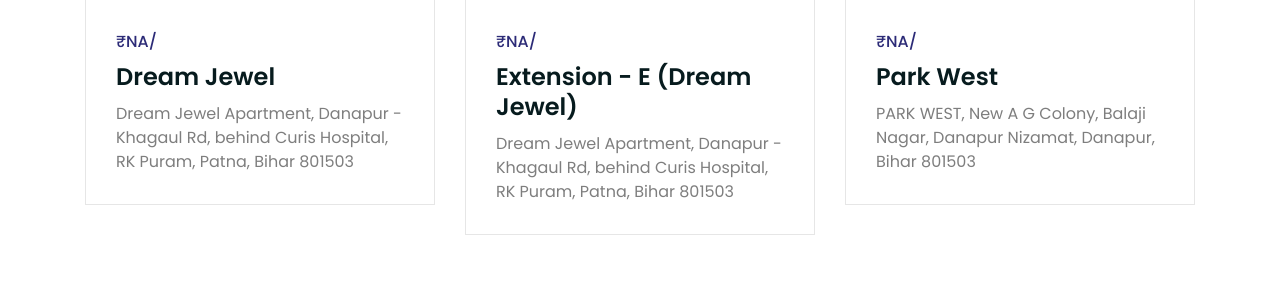
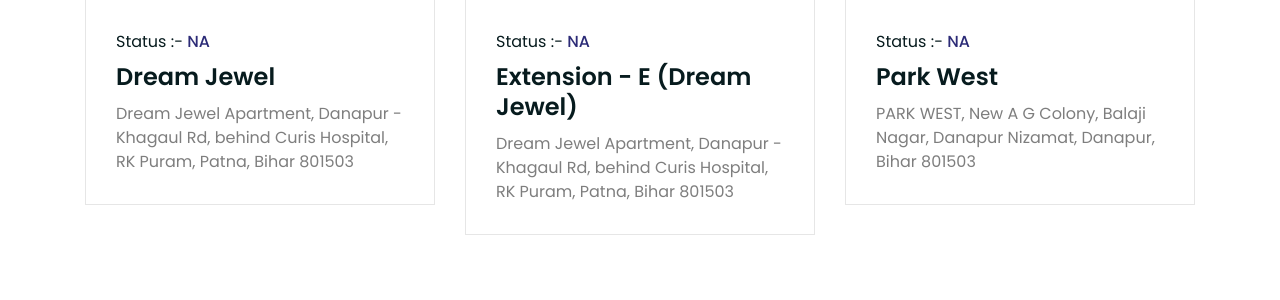
Before and after one commit to metankush/deep, a PHP site: page /stock/ in a window 1280 px wide. Shown: the part 2507-2807 px from the top of the page. Run offline with PHP 8.4, Linux system fonts and the light colour scheme; data comes from the database, SQL or seed files in the repository; some libraries are stand-ins or nearby versions; some web fonts are replaced.

Commit message:
10/08/24 deep update

```diff
--- a/index.php
+++ b/index.php
@@ -391,7 +391,7 @@ if ($t < "2") {
                     $sql = "SELECT r.category_id, r.subcategory_id, r.project_name, r.product_description,  r.price, r.address, r.google_map, r.photo, r.description,  r.id, r.status, e.project_cate_name, m.subcategory_name
        FROM project_category_tbl e
        JOIN project_tbl r ON e.id=r.category_id
-	   JOIN project_subcategory_tbl m ON m.id=r.subcategory_id WHERE r.`category_id` ='1'  Or `status`='1'";
+	   JOIN project_subcategory_tbl m ON m.id=r.subcategory_id WHERE r.`category_id` ='1'  and `status`='1'";
 
                     $query = $link->query($sql);
                     while($row = $query->fetch_assoc()){
@@ -417,8 +417,8 @@ if ($t < "2") {
                                 </div>
                             </div>
                             <div class="content">
-                                <div class="price">
-                                    <span>₹<?php echo $row['price']; ?>/</span>
+                                <div class="price">Status :-
+                                    <span><?php echo $row['price']; ?></span>
                                 </div>
                                 <h3 class="title"><a href="projects-details.php?action=views&id=<?php echo $row['id']; ?>"><?php echo $row['project_name']; ?></a></h3>
                                 <span class="info"><?php echo $row['address']; ?></span>
@@ -446,7 +446,7 @@ if ($t < "2") {
                     $sql = "SELECT r.category_id, r.subcategory_id, r.project_name, r.product_description,  r.price, r.address, r.google_map, r.photo, r.description,  r.id, r.status, e.project_cate_name, m.subcategory_name
        FROM project_category_tbl e
        JOIN project_tbl r ON e.id=r.category_id
-	   JOIN project_subcategory_tbl m ON m.id=r.subcategory_id WHERE r.`category_id` ='2'  Or `status`='1'";
+	   JOIN project_subcategory_tbl m ON m.id=r.subcategory_id WHERE r.`category_id` ='2'  and `status`='1'";
 
                     $query = $link->query($sql);
                     while($row = $query->fetch_assoc()){
--- a/projects-details.php
+++ b/projects-details.php
@@ -234,7 +234,7 @@ if($_SERVER["REQUEST_METHOD"] == "POST"){
                         <div class="property-details-content-inner">
                            <!-- vaibav -->
                             <h2 class="property-details-title"><?php echo $row['project_name']; ?></h2>
-                            <h5 class="mb-4">Status :- <?php echo $row['price']; ?></h5>
+                            <h5 class="mb-4">Status : <?php echo $row['price']; ?></h5>
                             <span class="property-details-location">
                         <i class="fa-regular fa-location-dot"></i>
                        <?php echo $row['address']; ?>
```
